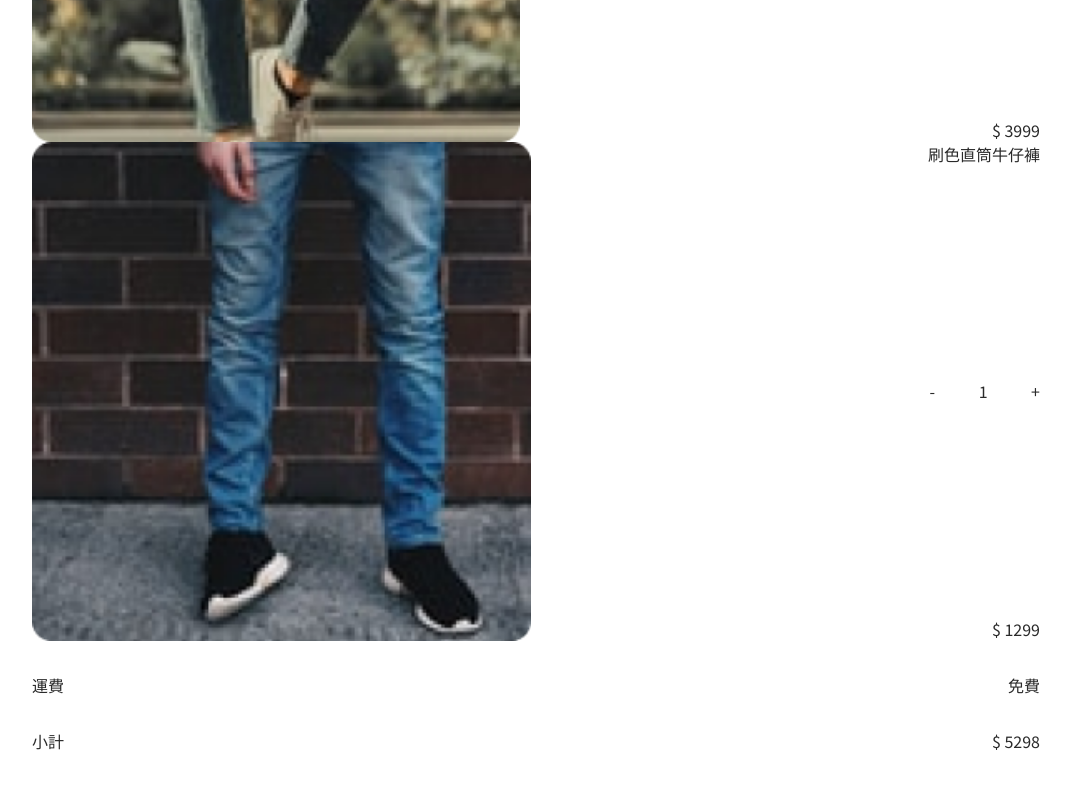
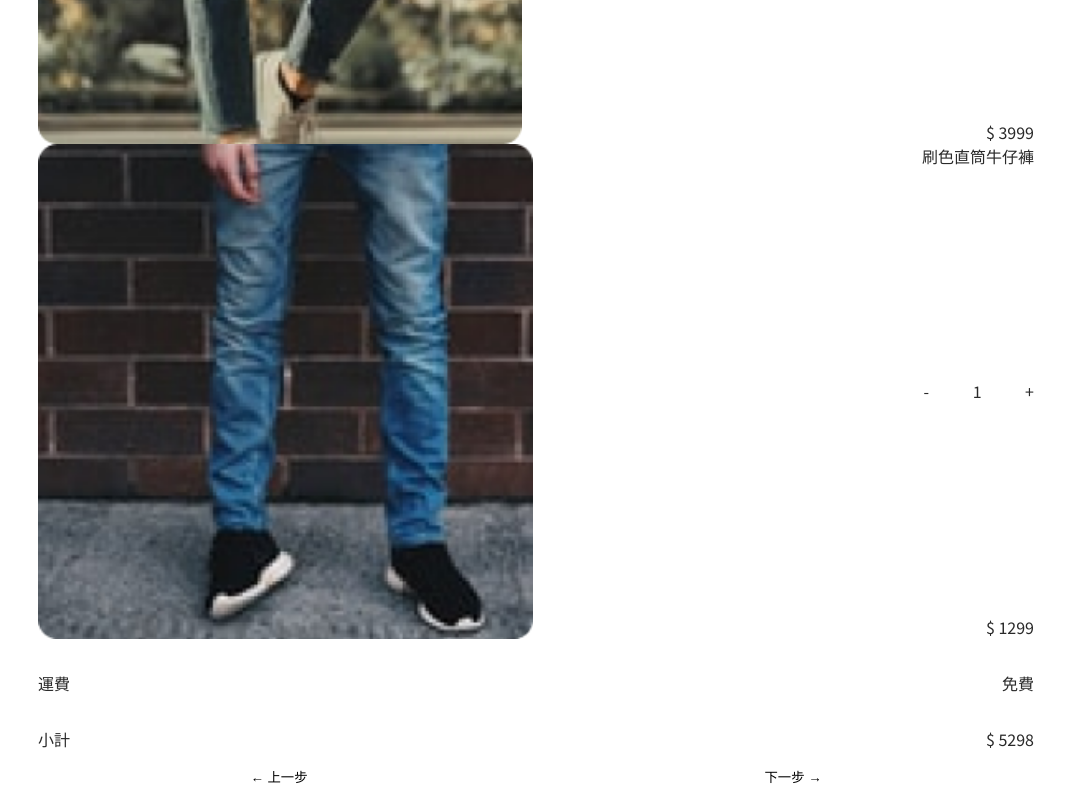
Before and after one commit to DollyChen-CYC/Checkout_Page, a plain HTML site: page index.html in a window 1280 px wide. Shown: the part 1044-1844 px from the top of the page, without its empty margins (104-1175 px from the left). Before the commit the page ends 1821 px from the top, so only its background shows below. Drawn offline with Linux system fonts and the light colour scheme.

Commit message:
feat: add HTML of form buttons

```diff
--- a/index.html
+++ b/index.html
@@ -222,8 +222,10 @@
       </div>
 
       <!-- buttons -->
-      <div class="btn-groups">
-
+      <div class="btn-groups d-flex justify-content-between">
+        <button class="btn btn-previous flex-grow-1">&#8592; 上一步</button>
+        <button class="btn btn-next flex-grow-1">下一步 &#8594;</button>
+        <button type="submit" class="btn btn-submit flex-grow-1 d-none">確認下單</button>
       </div>
     </form>
   </main>
--- a/scss_dir/style.scss
+++ b/scss_dir/style.scss
@@ -397,7 +397,7 @@ nav {
 form {
   max-width: $max-width;
   margin: 0 auto;
-  padding: 0.5rem;
+  padding: 14px;
   .form-title {
     font-size: 32px;
     font-weight: 700;
```
Also changed, not shown: css_dir/style.css.
